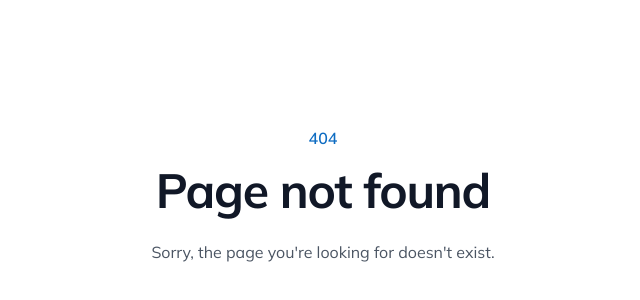
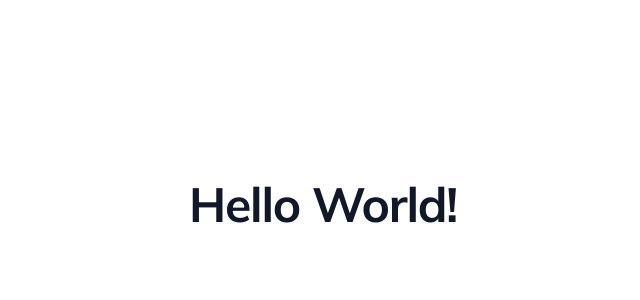
Before and after one commit to jerickdelarosa/online-portfolio, a Vue app: page /helloworld in a window 1280 px wide. Before the commit this address had no page. Shown: the part 204-504 px from the top of the page, without its empty margins (317-957 px from the left). Built offline with nearby package versions, Linux system fonts and the light colour scheme.

Commit message:
fix: adds vercel.json that contains rewrites
- adds vercel rewrites to locate project source and destination
- rename section page to hello world page
- updates routes index

```diff
--- a/src/router/index.js
+++ b/src/router/index.js
@@ -21,14 +21,13 @@
       }
     },
     {
-      path: '/section',
-      name: 'section',
+      path: '/helloworld',
+      name: 'hello-world',
       // route level code-splitting
-      // this generates a separate chunk (About.[hash].js) for this route
       // which is lazy-loaded when the route is visited.
-      component: () => import('../views/SectionView.vue'),
+      component: () => import('../views/HelloWorldView.vue'),
       meta: {
-        title: 'Section',
+        title: 'Hello World',
       }
     },
     {
--- /dev/null
+++ b/src/views/HelloWorldView.vue
@@ -0,0 +1,8 @@
+<template>
+  <main class="grid min-h-full place-items-center h-[100vh] bg-white px-6 py-24 sm:py-32 lg:px-8">
+    <div class="text-center">
+      <h1 class="mt-4 text-3xl font-bold tracking-tight text-gray-900 sm:text-5xl">Hello World!</h1>
+    </div>
+  </main>
+
+</template>
--- a/src/views/SectionView.vue
+++ /dev/null
@@ -1,17 +0,0 @@
-<template>
-  <div class="section">
-    <h1 class="font-semibold text-[50px] sm:text-[100px] tracking-wider">Section page</h1>
-  </div>
-</template>
-
-<style>
-@media (min-width: 1024px) {
-  .section {
-    min-height: 100vh;
-    display: flex;
-    align-items: center;
-    justify-content: center;
-    background-color: #d3fbff;
-  }
-}
-</style>
```
Also changed, not shown: vercel.json (added).
